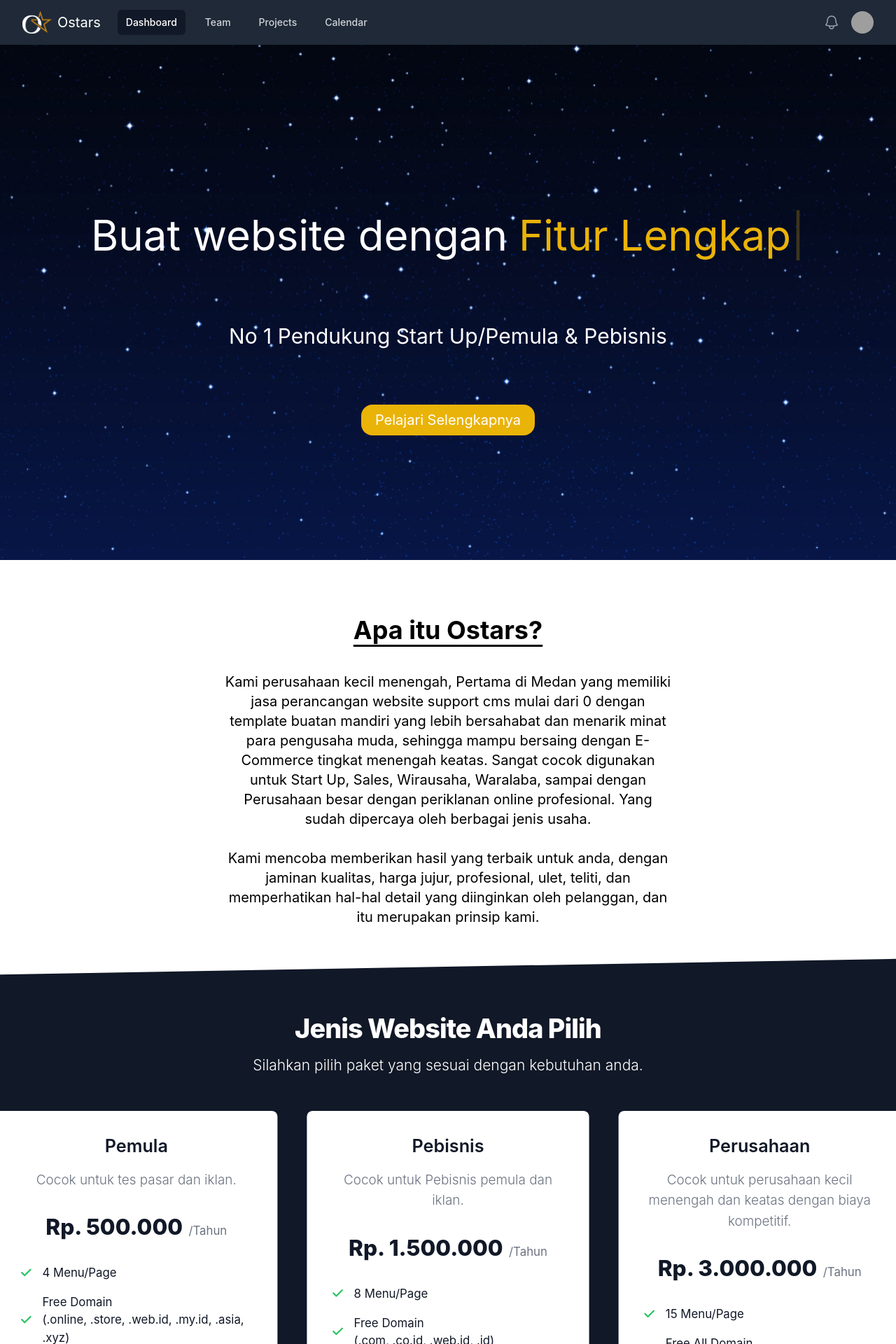
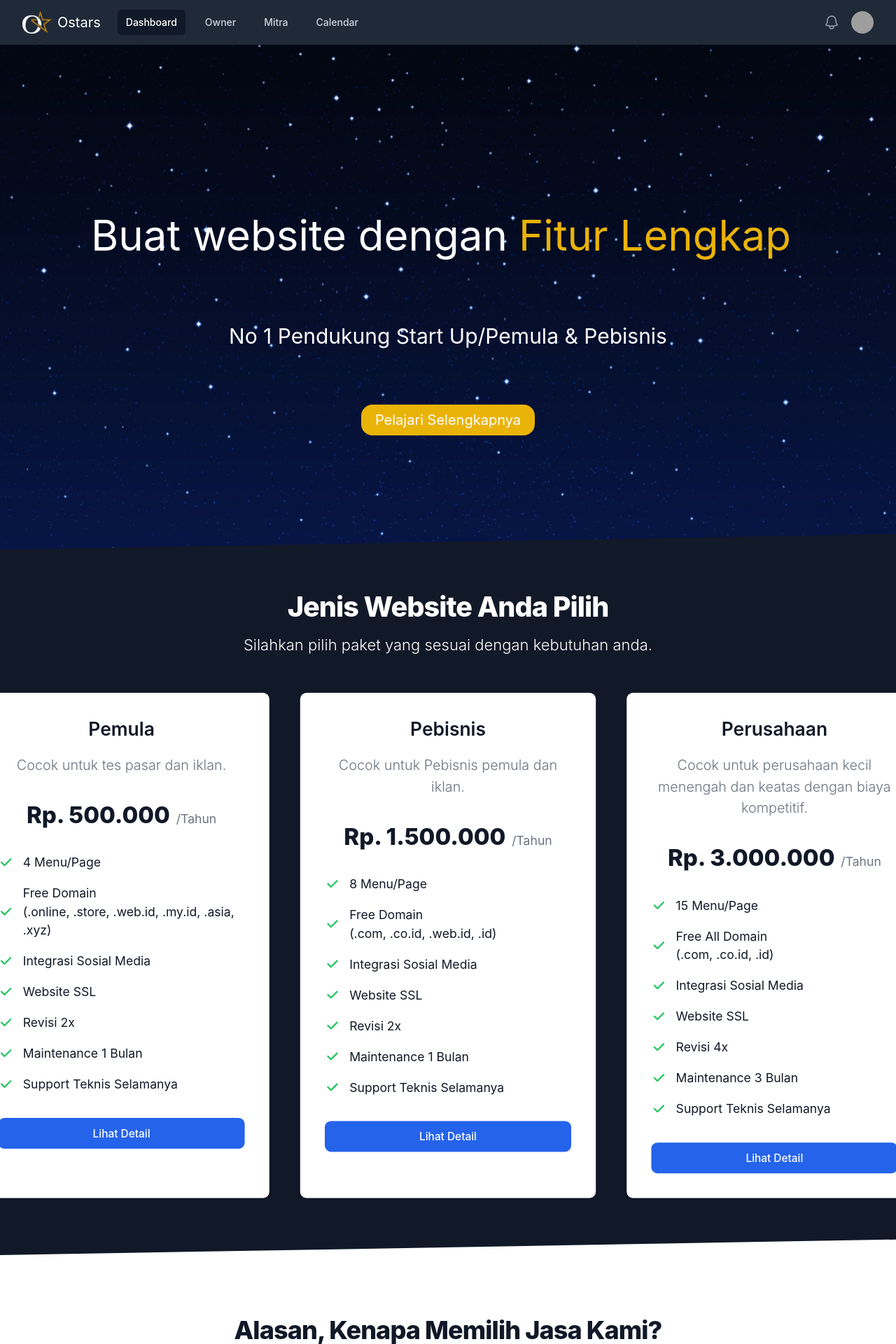
Before and after one commit to Ezrayoandanicolas/ostars-frontend, a React (Create React App) app: page / in a window 1280 px wide. Shown: the top 1920 px of the page at 70% size. Built offline with nearby package versions, Linux system fonts and the light colour scheme; grey boxes are pictures that could not be loaded.

Commit message:
Update Title, Description Page

```diff
--- a/public/index.html
+++ b/public/index.html
@@ -2,14 +2,9 @@
 <html lang="en">
   <head>
     <meta charset="utf-8" />
-    <link rel="icon" href="%PUBLIC_URL%/favicon.ico" />
     <meta name="viewport" content="width=device-width, initial-scale=1" />
     <meta name="theme-color" content="#000000" />
-    <meta
-      name="description"
-      content="Web site created using create-react-app"
-    />
-    <link rel="apple-touch-icon" href="%PUBLIC_URL%/logo192.png" />
+
     <!--
       manifest.json provides metadata used when your web app is installed on a
       user's mobile device or desktop. See https://developers.google.com/web/fundamentals/web-app-manifest/
--- a/src/App.js
+++ b/src/App.js
@@ -4,7 +4,7 @@
 import MetaTag from './components/MetaTag'
 import Navbar from './components/NavbarDefault'
 import Header from './components/Header'
-import AboutMe from './components/AboutMe'
+// import AboutMe from './components/AboutMe'
 import Product from './components/Product'
 import Services from './components/Services'
 import Keunggulan from './components/Keunggulan'
@@ -19,7 +19,7 @@
       <div className="mx-auto bg-white round-xl shadow border m-0 p-0 overflow-hidden scroll-smooth">
         <Navbar />
         <Header />
-        <AboutMe />
+        {/* <AboutMe /> */}
         <Product />
         <Services />
         <Keunggulan />
--- a/src/components/AboutMe.js
+++ b/src/components/AboutMe.js
@@ -5,7 +5,7 @@
                 <div className="flex justify-center m-auto">
                     <h1 className="text-4xl font-bold underline underline-offset-8">Apa itu Ostars?</h1>
                 </div>
-                <div className=" w-1/2 m-auto mt-10">
+                <div className=" w-75 m-auto mt-10">
                     <p className="text-xl text-center">
                         Kami perusahaan kecil menengah, Pertama di Medan yang memiliki jasa perancangan website support cms mulai dari 0 dengan template buatan mandiri yang lebih bersahabat dan menarik minat para pengusaha muda, sehingga mampu bersaing dengan E-Commerce tingkat menengah keatas. Sangat cocok digunakan untuk Start Up, Sales, Wirausaha, Waralaba, sampai dengan Perusahaan besar dengan periklanan online profesional. Yang sudah dipercaya oleh berbagai jenis usaha. <br/><br/>
                     </p>
--- a/src/components/Header.js
+++ b/src/components/Header.js
@@ -9,7 +9,7 @@
   }
 
   return (
-    <section className='realtive w-full h-screen bg-blue-300' style={BackgroundStyle}>
+    <section className='realtive w-full h-screen bg-blue-300 -z-10' style={BackgroundStyle}>
       <div className="flex flex-wrap m-auto text-white">
             <div className="flex items-center justify-center h-screen w-screen m-auto mb-[-22%] mt-[-5%]">
               <h1 className="text-center text-2xl lg:text-4xl xl:text-6xl">
--- a/src/components/MetaTag.js
+++ b/src/components/MetaTag.js
@@ -1,6 +1,7 @@
-import React from 'react';
-import { Helmet } from 'react-helmet-async';
+import React from 'react'
+import { Helmet } from 'react-helmet-async'
 import TagManager from 'react-gtm-module'
+import Logo from '../images/ostar.png'
 
 const MetaTag = () => {
     const tagManagerArgs = {
@@ -11,8 +12,11 @@
 
     return (
         <Helmet>
-            <title>Learning React Helmet!</title>
-            <meta name='description' content='Beginner friendly page for learning React Helmet.' />
+            <title>Ostars | No 1 Start Up Indonesia</title>
+            <link rel="icon" href={Logo} />
+            <link rel="apple-touch-icon" href={Logo} />
+
+            <meta name='description' content='Ostars adalah start-up yang bergerak di bidang pembuatan website dan jasa iklan Facebook Ads dan Google Ads.' />
             <meta name="facebook-domain-verification" content="bomw77jrtzh0hwwfkwivajpqbwpm19" />
         </Helmet>
     );
--- a/src/components/NavbarDefault.js
+++ b/src/components/NavbarDefault.js
@@ -5,8 +5,8 @@
 
 const navigation = [
   { name: 'Dashboard', href: '#', current: true },
-  { name: 'Team', href: '#', current: false },
-  { name: 'Projects', href: '#', current: false },
+  { name: 'Owner', href: '#', current: false },
+  { name: 'Mitra', href: '#', current: false },
   { name: 'Calendar', href: '#', current: false },
 ]
 
--- a/src/components/Product.js
+++ b/src/components/Product.js
@@ -9,8 +9,8 @@
     }
 
     return (
-        <section className="bg-gray-900 mt-10 -rotate-1 scale-105">
-            <div className="py-8 px-4 mx-auto max-w-screen-xl lg:py-16 lg:px-6 rotate-1">
+        <section className="relative bg-gray-900 -rotate-1 scale-110 mt-5">
+            <div className="py-8 px-4 mb-10 rotate-1 mx-auto max-w-screen-xl lg:py-16 lg:px-6">
                 <div className="mx-auto max-w-screen-md text-center mb-8 lg:mb-12">
                     <h2 className="mb-4 text-4xl tracking-tight font-extrabold text-white">Jenis Website Anda Pilih</h2>
                     <p className="mb-5 font-light text-white sm:text-xl">Silahkan pilih paket yang sesuai dengan kebutuhan anda.</p>
```
Also changed, not shown: public/manifest.json, public/ostar.png (added).
